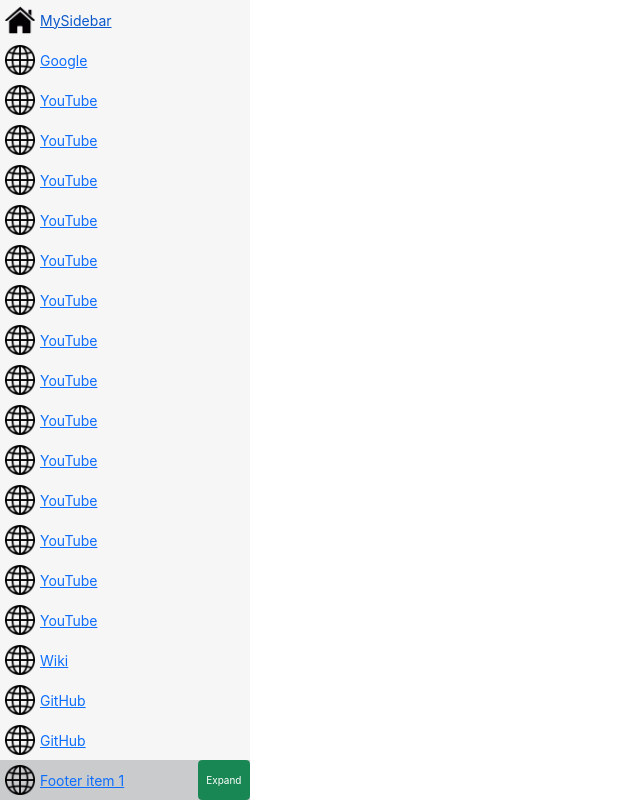
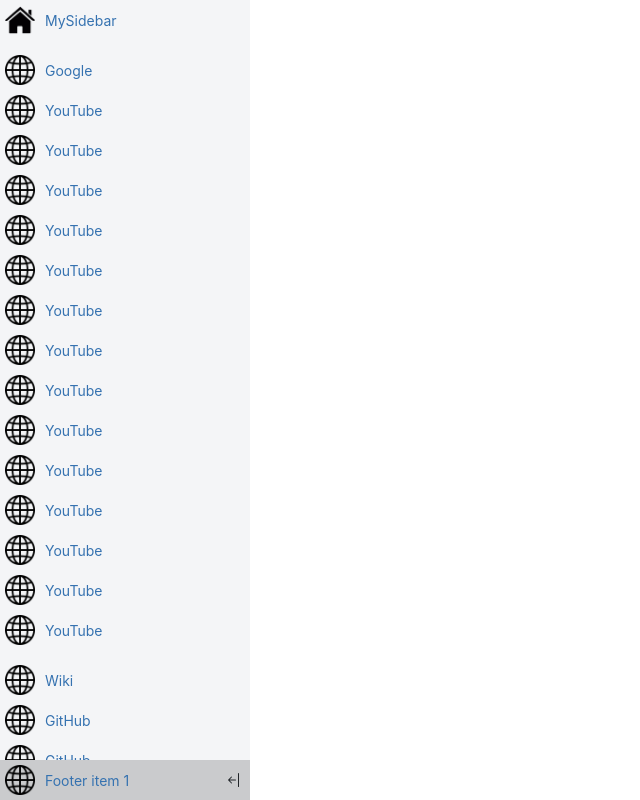
Before and after one commit to xiaohan-du/component-library, a React (Create React App) app in the folder frontend/: page / in a window 1280 px wide. Shown: the whole page, without its empty margins (0-640 px from the left). Built offline with nearby package versions, Linux system fonts and the light colour scheme.

Commit message:
Add some styling

```diff
--- a/frontend/src/App.tsx
+++ b/frontend/src/App.tsx
@@ -177,6 +177,60 @@
         name: 'GitHub',
         url: 'https://github.com/',
         icon: require('./static/icons/world-wide-web.png')
+      },
+      {
+        id: 14,
+        name: 'GitHub',
+        url: 'https://github.com/',
+        icon: require('./static/icons/world-wide-web.png')
+      },
+      {
+        id: 15,
+        name: 'GitHub',
+        url: 'https://github.com/',
+        icon: require('./static/icons/world-wide-web.png')
+      },
+      {
+        id: 16,
+        name: 'GitHub',
+        url: 'https://github.com/',
+        icon: require('./static/icons/world-wide-web.png')
+      },
+      {
+        id: 17,
+        name: 'GitHub',
+        url: 'https://github.com/',
+        icon: require('./static/icons/world-wide-web.png')
+      },
+      {
+        id: 18,
+        name: 'GitHub',
+        url: 'https://github.com/',
+        icon: require('./static/icons/world-wide-web.png')
+      },
+      {
+        id: 19,
+        name: 'GitHub',
+        url: 'https://github.com/',
+        icon: require('./static/icons/world-wide-web.png')
+      },
+      {
+        id: 20,
+        name: 'GitHub',
+        url: 'https://github.com/',
+        icon: require('./static/icons/world-wide-web.png')
+      },
+      {
+        id: 21,
+        name: 'GitHub',
+        url: 'https://github.com/',
+        icon: require('./static/icons/world-wide-web.png')
+      },
+      {
+        id: 22,
+        name: 'GitHub',
+        url: 'https://github.com/',
+        icon: require('./static/icons/world-wide-web.png')
       }
     ],
     footerItems: [
--- a/frontend/src/components/sidebar/Sidebar.scss
+++ b/frontend/src/components/sidebar/Sidebar.scss
@@ -19,13 +19,28 @@
       margin: 0.5rem;
     }
     &-title {
-
+      color: $dark-blue;
+      margin-left: 0.5rem;
     }
   }
   &-links {
+    &-link {
+      display: flex;
+      text-decoration: none;
+      width: 100%;
+      align-items: center;
+      :hover {
+        text-decoration: underline;
+      }
+    }
     &-item {
-      display: flex;
-      align-items: center;
+      :hover {
+        background-color: white;
+      }
+    }
+    &-title {
+      margin-left: 0.5rem;
+      color: $dark-blue;
     }
   }
   &-icon {
@@ -33,13 +48,15 @@
     margin: 0.5rem;
   }
   &-main {
+    margin-top: 1rem;
   }
   &-side {
+    margin-top: 1rem;
   }
   &-footer {
-    position:fixed;
-    bottom:0;
-    left:0;
+    position: fixed;
+    bottom: 0;
+    left: 0;
     display: flex;
     background-color: $light-grey;
     width: $sidebar-width;
--- a/frontend/src/components/sidebar/Sidebar.tsx
+++ b/frontend/src/components/sidebar/Sidebar.tsx
@@ -11,10 +11,12 @@
     return (
       links.map((l): React.ReactNode => {
         return (
-          <a className='sidebar-links-item' key={l.id} href={l.url}>
-            <img className="sidebar-icon" src={l.icon} alt="logo" />
-            {l.name}
-          </a>
+          <div className='sidebar-links-item'>
+            <a className='sidebar-links-link' key={l.id} href={l.url}>
+              <img className="sidebar-icon" src={l.icon} alt="logo" />
+              <span className='sidebar-links-title'>{l.name}</span>
+            </a>
+          </div>
         )
       })
     )
@@ -23,7 +25,7 @@
     <>
       <div className='sidebar'>
         <div className='sidebar-header'>
-          <a className='sidebar-links-item' href='/'>
+          <a className='sidebar-links-link' href='/'>
             <img className="sidebar-header-logo" src={logoPath} alt="logo" />
             <div className="sidebar-header-title">{title}</div>
           </a>
@@ -38,7 +40,11 @@
           <div className='sidebar-footer-items'>
             {renderLinks(footerItems)}
           </div>
-          <button className='btn btn-success sidebar-footer-expand-btn' type="button">Expand</button>
+          <button className='btn btn-primary-outline sidebar-footer-expand-btn' type="button">
+            <svg xmlns="http://www.w3.org/2000/svg" width="16" height="16" fill="currentColor" className="bi bi-arrow-bar-left" viewBox="0 0 16 16">
+              <path fill-rule="evenodd" d="M12.5 15a.5.5 0 0 1-.5-.5v-13a.5.5 0 0 1 1 0v13a.5.5 0 0 1-.5.5zM10 8a.5.5 0 0 1-.5.5H3.707l2.147 2.146a.5.5 0 0 1-.708.708l-3-3a.5.5 0 0 1 0-.708l3-3a.5.5 0 1 1 .708.708L3.707 7.5H9.5a.5.5 0 0 1 .5.5z" />
+            </svg>
+          </button>
         </div>
       </div>
     </>
--- a/frontend/src/styles/_color.scss
+++ b/frontend/src/styles/_color.scss
@@ -7,4 +7,5 @@
 $ghost-white: #f8f9fc;
 $beige: #e9f4da;
 $yellow-green: #8ec73d;
-$super-light-grey: #f6f6f6;
+$super-light-grey: #f4f5f7;
+$dark-blue: #3572b0;
```
